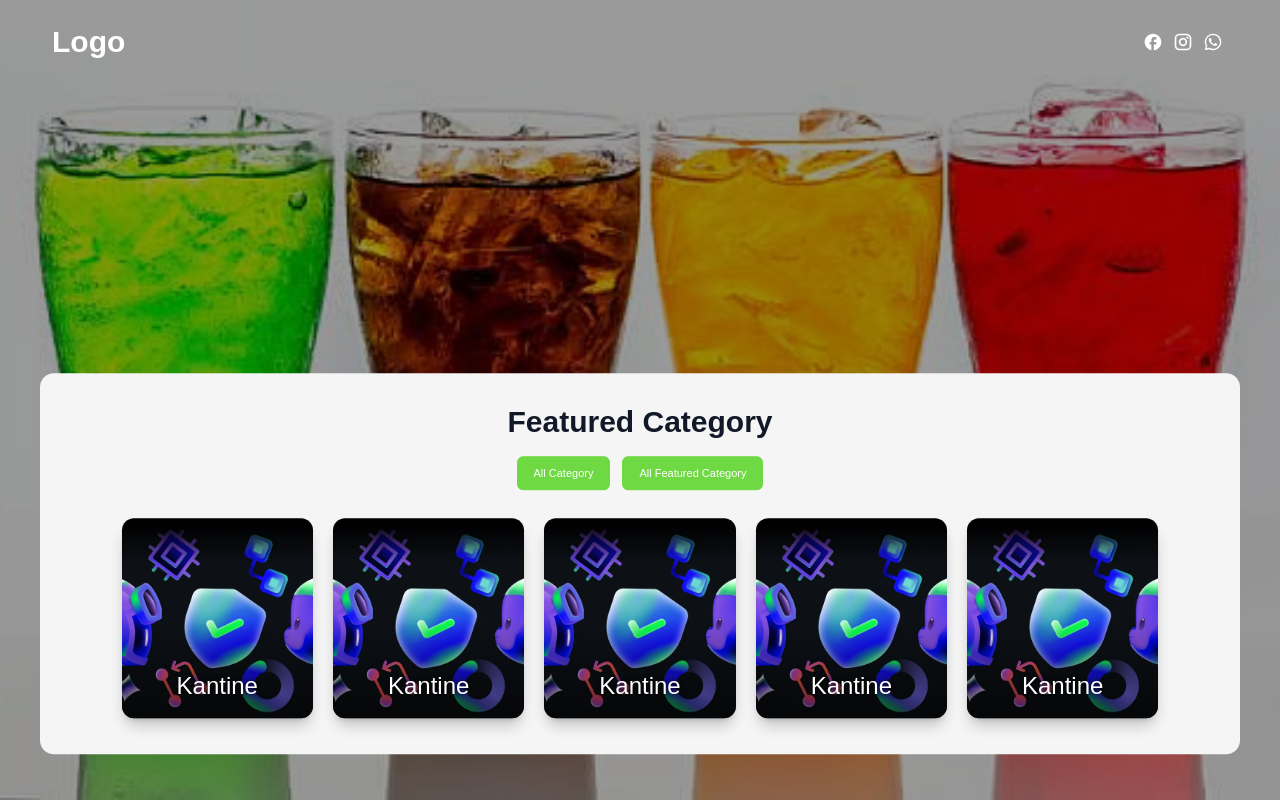
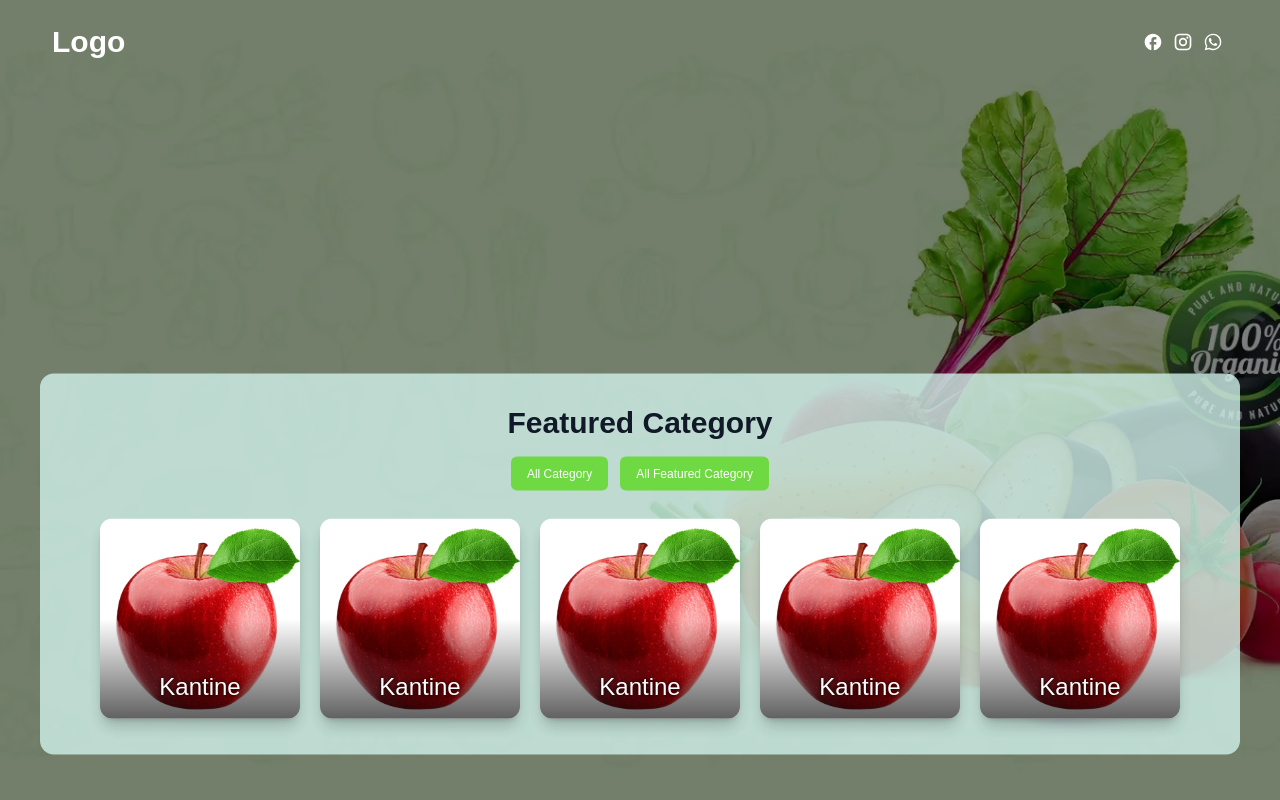
Before and after one commit to devfaisalahmad/vue-pos-projcet, a Vue app: page /shop in a window 1280 px wide. Built offline with nearby package versions, Linux system fonts and the light colour scheme.

Commit message:
products is coming soon:)

```diff
--- a/src/pages/Drawar.vue
+++ /dev/null
@@ -1,28 +0,0 @@
-<script setup></script>
-
-<template>
-  <!-- <div class="w-full h-screen flex justify-center items-center bg-gree-200">
-    <div class="relative w-64 h-64 bg-blue-400">
-        <div class="absolute bottom-0 left-0 w-full h-16 bg-blue-500 animate-bottom">
-          Hello
-        </div>
-    </div>
-  </div> -->
-  <div class="relative">
-    <div class="name">name</div>
-  </div>
-</template>
-<style scoped>
-@keyframes slideUp {
-  0% {
-    bottom: 0;
-  }
-  100% {
-    bottom: 100px;
-  }
-}
-
-.animate-bottom {
-  animation: slideUp 0.6s ease-in-out forwards;
-}
-</style>
--- /dev/null
+++ b/src/pages/Products.vue
@@ -0,0 +1,4 @@
+<script setup></script>
+<template>
+  <div>Product</div>
+</template>
--- a/src/pages/Shop.vue
+++ b/src/pages/Shop.vue
@@ -6,7 +6,9 @@ import WhatsAppIcon from "../components/icons/WhatsAppIcon.vue";
 </script>
 
 <template>
-  <div class="w-full bg-center bg-cover bg-[url('/image/cate.png')] relative">
+  <div
+    class="w-full bg-center bg-cover bg-[url('/image/start-page.webp')] relative"
+  >
     <div class="w-full flex min-h-screen flex-col">
       <!-- navbar -->
       <nav class="w-full z-40 py-6 px-2">
@@ -47,13 +49,15 @@ import WhatsAppIcon from "../components/icons/WhatsAppIcon.vue";
       </nav>
     </div>
     <!-- drowar -->
-    <div class="fixed custom animate-bottom">
+    <div class="fixed custom md:w-full w-[95%] animate-bottom">
       <div
-        class="bg-[#f5f5f5] min-h-[330px] rounded-[14px] border-[#f0f0f0] py-4 container"
+        class="bg-[#d1f2eb]/80 min-h-[330px] rounded-[14px] border-[#f0f0f0] py-4 container"
       >
         <div class="container">
           <div class="w-full flex flex-col gap-3">
-            <div class="flex items-center flex-col justify-center gap-3 mb-4 pt-[10px] ">
+            <div
+              class="flex items-center flex-col justify-center gap-3 mb-4 pt-[10px]"
+            >
               <h2
                 class="md:text-[30px] text-[20px] text-center text-gray-900 font-semibold capitalize"
               >
@@ -61,38 +65,44 @@ import WhatsAppIcon from "../components/icons/WhatsAppIcon.vue";
               </h2>
               <div class="flex items-center gap-3 justify-end">
                 <button
-                  class="text-[11px] py-2 px-4 bg-[#6fd943] rounded-md hover:text-[#6fd943] text-white duration-200 border hover:bg-transparent border-[#6fd943]"
+                  class="text-[12px] py-2 px-4 bg-[#6fd943] rounded-md text-white duration-200 border-none hover:bg-[#509231]"
                 >
                   All Category
                 </button>
                 <button
-                  class="text-[11px] py-2 px-4 bg-[#6fd943] rounded-md hover:text-[#6fd943] duration-200 text-white border hover:bg-transparent border-[#6fd943]"
+                  class="text-[12px] py-2 px-4 bg-[#6fd943] rounded-md duration-200 text-white border-none hover:bg-[#509231]"
                 >
                   All Featured Category
                 </button>
               </div>
             </div>
 
-            <div class="grid lg:grid-cols-5 md:grid-cols-3 sm:grid-cols-2 grid-cols-2 md:gap-5 sm:gap-4 gap-3 w-[90%] mx-auto pb-[20px]" >
+            <div
+              class="flex items-center xl:justify-center justify-start md:gap-5 sm:gap-4 gap-3 w-[100%] overflow-x-scroll xl:overflow-x-hidden pb-[20px]"
+            >
               <!-- single category -->
-              <div v-for="i in 5" class="w-full h-[200px] shadow-lg rounded-xl bg-center bg-cover bg-[url('/image/starting.webp')] relative flex justify-center items-end px-2 py-4" >
-                <span
-                  class="sm:text-2xl text-xl font-medium capitalize text-[white] text-shadow z-20"
+              <RouterLink
+                to="/products"
+                id="categoryId"
+                v-for="i in 5"
+                class="xl:w-[200px] xl:px-0 xl:py-0 px-[50px] py-[55px] w-full cursor-pointer xl:h-[200px] h-full shadow-lg rounded-xl bg-center bg-cover bg-[url('/image/apple.webp')] relative flex justify-center items-end"
+              >
+                <div
+                  class="sm:text-2xl text-xl font-medium capitalize text-[white] xl:pb-4 text-shadow z-20"
                 >
                   Kantine
-                </span>
+                </div>
 
                 <div
-                  class="absolute shadow-lg rounded-xl z-10 bottom-0 gradient-color left-0 w-full h-full">
-                </div>
-              </div>
-
+                  class="absolute shadow-lg rounded-xl z-10 bottom-0 gradient-color left-0 w-full h-full"
+                ></div>
+              </RouterLink>
             </div>
           </div>
         </div>
       </div>
     </div>
-    <div class="absolute z-20 top-0 w-full h-full bg-[#00000065]"></div>
+    <div class="absolute z-20 top-0 w-full h-full bg-[#000]/50"></div>
   </div>
 </template>
 <style scoped>
--- a/src/router/router.ts
+++ b/src/router/router.ts
@@ -2,8 +2,7 @@ import { createRouter, createWebHistory } from "vue-router";
 
 const Home = () => import("../pages/Home.vue");
 const Shop = () => import("../pages/Shop.vue");
-const Drawar = () => import("../pages/Drawar.vue");
-
+const Products = () => import("../pages/Products.vue");
 
 const routes = [
   {
@@ -17,9 +16,9 @@ const routes = [
     component: Shop,
   },
   {
-    path: "/drawar",
-    name: "drawar",
-    component: Drawar,
+    path: "/products",
+    name: "products",
+    component: Products,
   },
 ];
 
@@ -35,14 +34,12 @@ const router = createRouter({
   routes,
 });
 
-
 router.afterEach((to, from, failure) => {
   if (!failure) {
     setTimeout(() => {
       window.HSStaticMethods.autoInit();
-    }, 100)
+    }, 100);
   }
 });
 
-
 export default router;
--- a/src/style.css
+++ b/src/style.css
@@ -19,6 +19,10 @@ body {
   background: linear-gradient(180deg, #0000, #0000 50%, #0000009e);
 }
 
+#categoryId:hover .gradient-color {
+  background: linear-gradient(180deg, #0000, #0000 20%, #000000c4);
+}
+
 .text-shadow {
   text-shadow: 0 0 4px #000;
 }
@@ -26,6 +30,5 @@ body {
   left: 50%;
   right: 50%;
   transform: translate(-50%, -50%);
-  width: 100%;
   z-index: 10000;
 }
```
Also changed, not shown: public/image/apple.webp (added).
